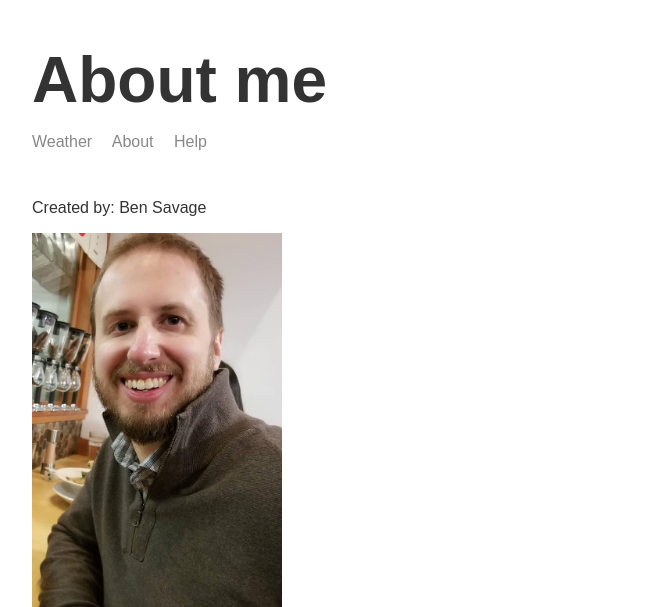
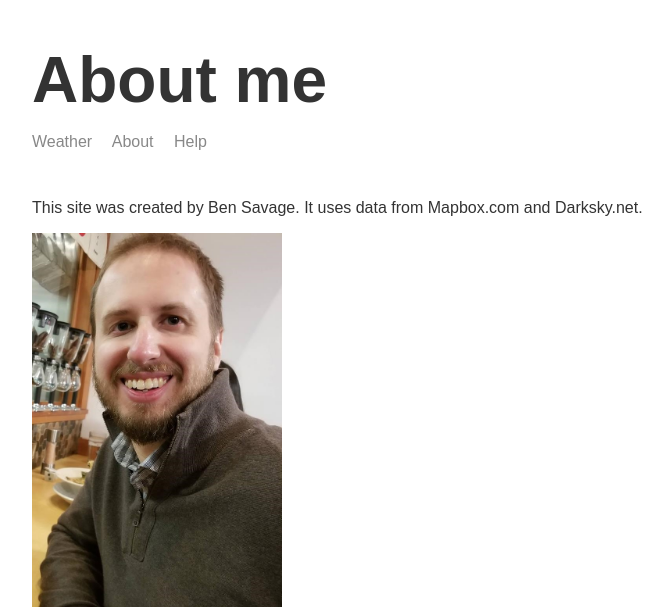
Before and after one commit to B-e-n-j-a-m-i-n-S-a-v-a-g-e/Node-Weather-Application, a Node server app: page /about in a window 1280 px wide. Shown: the top 607 px of the page, without its empty margins (283-952 px from the left). Run offline with Node 20, Linux system fonts and the light colour scheme.

Commit message:
modified text on About page

```diff
--- a/templates/views/about.hbs
+++ b/templates/views/about.hbs
@@ -11,7 +11,7 @@
 <body>
     <div class="main-content">
         {{>header}}
-        <p>Created by: {{name}}</p>
+        <p>This site was created by {{name}}. It uses data from Mapbox.com and Darksky.net.</p>
         <img class="portrait" src="Img/BenPic2.jpg">
     </div>
 
```
